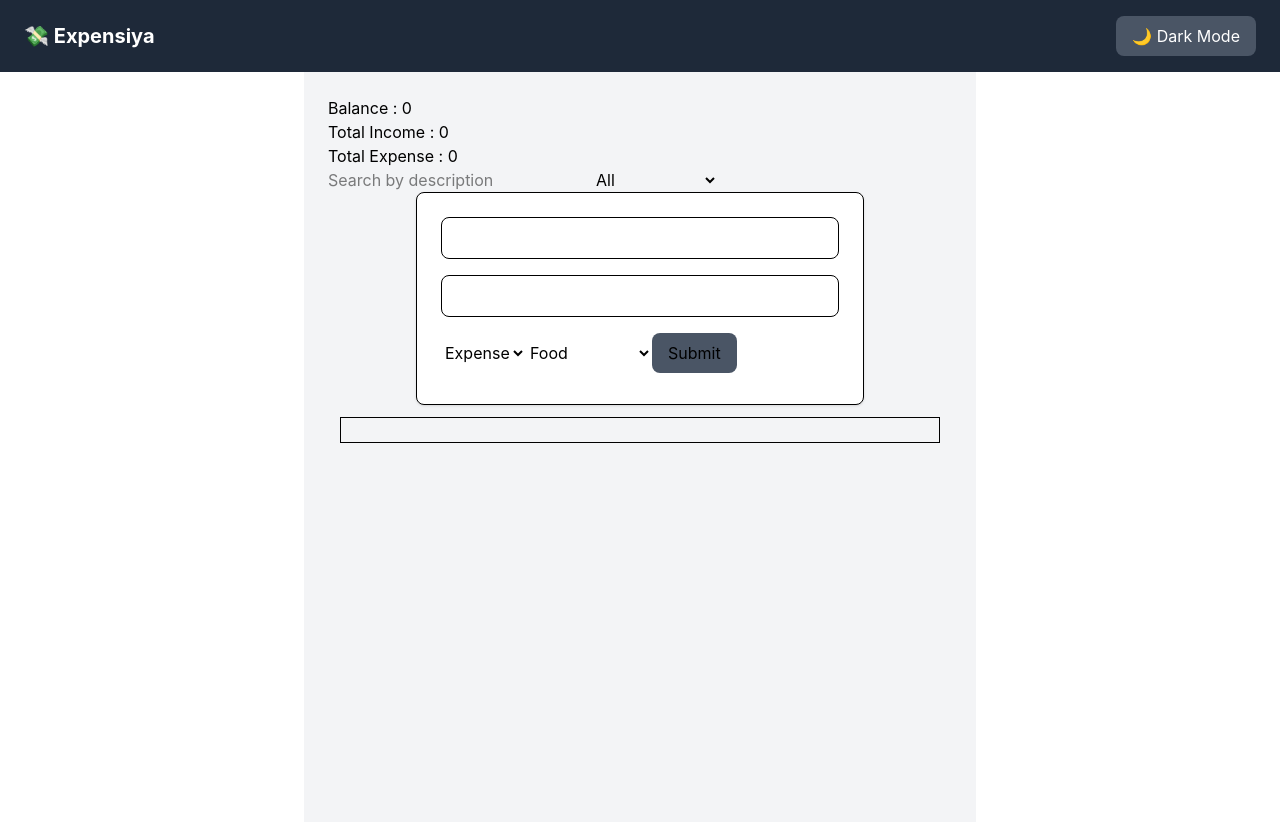
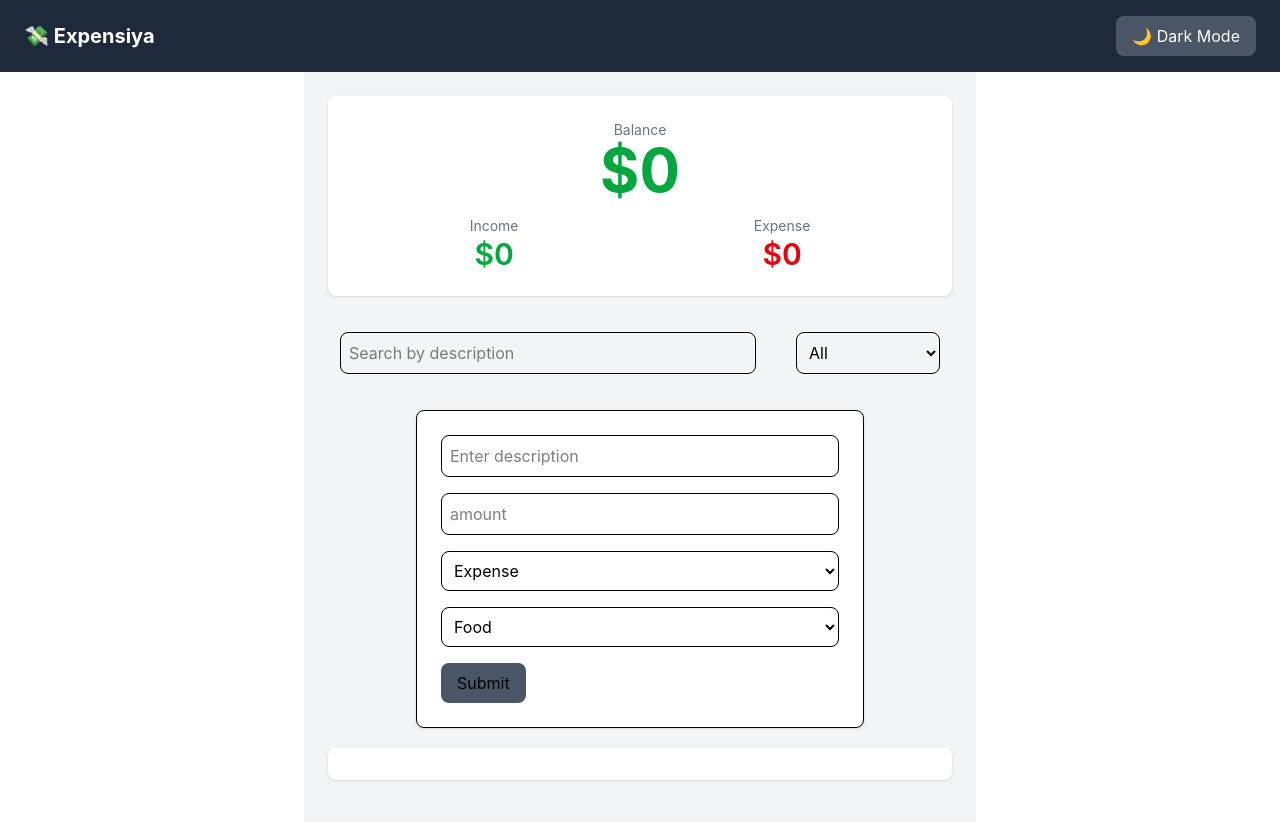
Before and after one commit to nati-sebhat/React-Expense-Tracker-Web, a React (Vite) app: page / in a window 1280 px wide. Shown: the top 822 px of the page. Built offline with nearby package versions, Linux system fonts and the light colour scheme.

Commit message:
styled all of the components

```diff
--- a/src/App.jsx
+++ b/src/App.jsx
@@ -68,7 +68,7 @@ setEditTransaction(null);
         <h2 className="text-xl font-bold">💸 Expensiya</h2>
         <button className="bg-gray-600 rounded-lg px-4 py-2 hover:bg-gray-500">🌙 Dark Mode</button>
     </nav>
-    <div className="mx-auto p-6 max-w-2xl bg-gray-100 min-h-screen ">
+    <div className="mx-auto p-6 max-w-2xl bg-gray-100 min-h-screen space-y-6 ">
     <MainCard transactions={transactions}/>
     <div className=" flex gap-4">
       <Search
--- a/src/components/AddTransaction.jsx
+++ b/src/components/AddTransaction.jsx
@@ -59,14 +59,29 @@ function handleCancelEdit(){
 }
 return(
     <>
-    <form onSubmit={handleSubmit} className="max-w-md mx-auto p-6 bg-white rounded-lg shadow space-y-4 w-full border rounded-lg p-2">
-<input name="description" value={formData.description} onChange={handleChange}  className="w-full border rounded-lg p-2"/>
-<input name="amount" value={formData.amount} onChange={handleChange} type="number" className="w-full border rounded-lg p-2"/>
-<select name="type" value={formData.type} onChange={handleChange}>
+    <form
+    onSubmit={handleSubmit}
+    className="max-w-md mx-auto m-5 p-6 bg-white rounded-lg shadow space-y-4 w-full border">
+<input
+name="description"
+value={formData.description}
+onChange={handleChange}
+placeholder="Enter description"
+className="w-full border rounded-lg p-2"/>
+<input
+name="amount"
+value={formData.amount}
+onChange={handleChange}
+type="number"
+placeholder="amount"
+className="w-full border rounded-lg p-2"/>
+<select name="type" value={formData.type} onChange={handleChange}
+className="w-full border rounded-lg p-2">
     <option value="expense">Expense</option>
     <option value="income">Income</option>
 </select>
-<select name="category" value={formData.category} onChange={handleChange}>
+<select name="category" value={formData.category} onChange={handleChange}
+className="w-full border rounded-lg p-2">
   {categories.map((cat) => (
     <option value={cat} key={cat}>
      {cat}
@@ -75,10 +90,15 @@ return(
 </select>
 
 
+<div className="flex justify-between">
+    <button type="submit" className="bg-gray-600 hover:bg-gray-500 rounded-lg px-4 py-2">
+        {editTransaction ? "Update" : "Submit"}
+    </button>
 
-<button type="submit" className="bg-gray-600 hover:bg-gray-500 rounded-lg px-4 py-2">Submit</button>
+ {editTransaction && (<button type="button" onClick={handleCancelEdit} className="text-lg hover:bg-gray-300 rounded-lg px-4 py-2">❌</button>)}
+</div>
 
- {editTransaction && (<button type="button" onClick={handleCancelEdit}>Cancel</button>)}
+
 </form>
     </>
 );
--- a/src/components/Filter.jsx
+++ b/src/components/Filter.jsx
@@ -3,7 +3,7 @@ import {categories} from "../constants";
 function Filter({filterCategory, onFilterChange}){
     return(
         <>
-           <select value={filterCategory} onChange={onFilterChange}>
+           <select value={filterCategory} onChange={onFilterChange} className="border rounded-lg p-2 m-3">
             <option value="All">All</option>
             {categories.map((cat) => (
                 <option value={cat} key={cat}>{cat}</option>
--- a/src/components/MainCard.jsx
+++ b/src/components/MainCard.jsx
@@ -15,15 +15,36 @@ function MainCard({transactions}){
 
   const balance = totalIncome - totalExpenses ;
 
-  console.log("Expense" + totalExpenses);
-  console.log("Income" +totalIncome);
-  console.log("Balance" + balance);
+
 
     return(
   <>
-  <h1>Balance : {balance}</h1>
-  <h1>Total Income : {totalIncome}</h1>
-  <h1>Total Expense : {totalExpenses}</h1>
+  <div className="bg-white rounded-lg shadow p-6 text-center space-y-4">
+
+
+    <div>
+      <p className="text-sm text-gray-500">Balance</p>
+      <p className={`text-6xl font-bold  ${balance < 0 ? "text-red-600" : "text-green-600"}`}>${balance}</p>
+    </div>
+
+<div className="flex justify-around">
+    <div>
+      <p className="text-sm text-gray-500">Income</p>
+      <p className="text-3xl font-semibold text-green-600">${totalIncome}</p>
+    </div>
+
+    <div>
+      <p  className="text-sm text-gray-500">Expense</p>
+      <p className="text-3xl font-semibold text-red-600">${totalExpenses}</p>
+    </div>
+
+  </div>
+
+
+  </div>
+
+
+
 
   </>
     );
--- a/src/components/Search.jsx
+++ b/src/components/Search.jsx
@@ -6,6 +6,7 @@ function Search({searchTerm, onSearchChange}){
     placeholder="Search by description"
     value={searchTerm}
     onChange={onSearchChange}
+    className="flex-1 border rounded-lg p-2 m-3"
     />
   </>
     );
--- a/src/components/TransactionList.jsx
+++ b/src/components/TransactionList.jsx
@@ -1,26 +1,35 @@
 function TransactionList({transactions, onDeleteTransaction, onEditTransaction}){
     return(
 
-        <ul className="border border-lg m-3 p-3">
+        <ul className="bg-white rounded-lg p-4 shadow">
            {transactions.map((transaction) => (
-            <li key={transaction.id} className = "flex gap-4 border border-lg" >
-      <span>{transaction.description}
+            <li key={transaction.id} className = "flex gap-4  p-2" >
+                <div className=" flex-col w-full">
+                   <span className="text-2xl font-bold">{transaction.description}
 
       </span>
-      <span className = {`${transaction.type === "income" ? "text-green-600" : "text-red-600"}`}>{transaction.amount}</span>
-      <span>{transaction.category}</span>
-      <span className = {`${transaction.type === "income" ? "text-green-600" : "text-red-600"}`}>{transaction.type}</span>
+      <div className="flex gap-7">
+
+            <span className = {`${transaction.type === "income" ? "text-green-600" : "text-red-600"}`}> ${transaction.amount} </span>
+            <span >{transaction.category} </span>
+            <span className = {`${transaction.type === "income" ? "text-green-600" : "text-red-600"}`}>{transaction.type}</span>
+
+      </div>
+
+                </div>
+
       <button onClick={() =>  {
         const confirmed = window.confirm("Are you sure you want to delete?");
         if(confirmed){
 onDeleteTransaction(transaction.id)}
       }}
-
+      className="hover:bg-gray-300 rounded-lg px-2 py-2 cursor-pointer"
         >
-            ❌
+            🗑️
             </button>
 
-            <button onClick={() => onEditTransaction(transaction)}>✏️</button>
+            <button onClick={() => onEditTransaction(transaction)}
+                className="hover:bg-gray-300 rounded-lg px-2 py-2 cursor-pointer">✏️</button>
     </li>
 
     ))}
```
